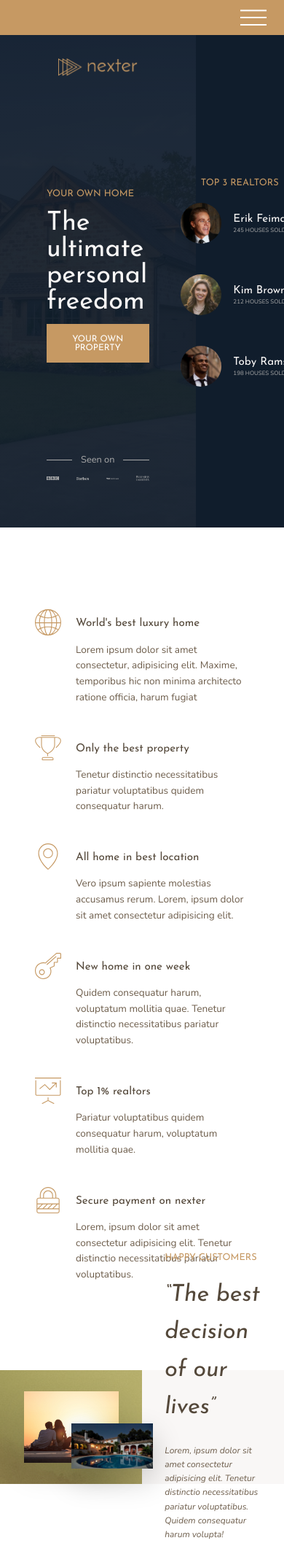
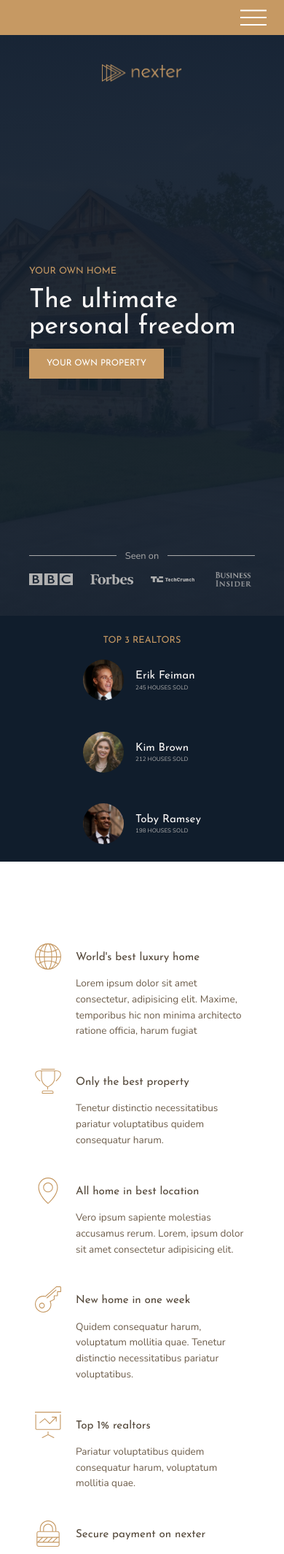
Before and after one commit to anhtran304/nexter, a PHP site: page / in a window 390 px wide; the page is wider, and only the part inside the window is pictured. Shown: the top 2130 px of that part at 73% size. Run offline with PHP 8.4, Linux system fonts and the light colour scheme.

Commit message:
Finish media query

```diff
--- a/css/style.css
+++ b/css/style.css
@@ -26,6 +26,9 @@
     .container {
       grid-template-rows: 6rem 80vh min-content 40vw repeat(3, min-content);
       grid-template-columns: [full-start] minmax(6rem, 1fr) [center-start] repeat(8, [col-start] minmax(min-content, 14rem) [col-end]) [center-end] minmax(6rem, 1fr) [full-end]; } }
+  @media only screen and (max-width: 50em) {
+    .container {
+      grid-template-rows: 6rem calc(100vh - 6rem); } }
 
 .heading-1, .heading-2, .heading-3, .heading-4 {
   font-family: "Josefin Sans", sans-serif;
@@ -134,6 +137,12 @@
   grid-template-columns: minmax(min-content, max-content);
   row-gap: 1.5rem;
   justify-content: center; }
+  @media only screen and (max-width: 50em) {
+    .header {
+      grid-column: 1 / -1; } }
+  @media only screen and (max-width: 37.5em) {
+    .header {
+      padding: 5rem; } }
   .header__logo {
     height: 3rem;
     justify-self: center; }
@@ -172,12 +181,21 @@
   justify-content: center;
   row-gap: 2rem;
   justify-items: center; }
+  @media only screen and (max-width: 50em) {
+    .realtors {
+      grid-column: 1 / -1; } }
   .realtors__list {
     display: grid;
     grid-template-columns: min-content max-content;
     column-gap: 2rem;
     row-gap: 5vh;
     align-items: center; }
+    @media only screen and (max-width: 50em) {
+      .realtors__list {
+        grid-template-columns: repeat(3, min-content max-content); } }
+    @media only screen and (max-width: 37.5em) {
+      .realtors__list {
+        grid-template-columns: min-content max-content; } }
   .realtors__img {
     width: 7rem;
     border-radius: 50%;
@@ -213,16 +231,25 @@
   background-color: #c69963;
   grid-column: full-start / col-end 4;
   background-image: linear-gradient(rgba(198, 153, 99, 0.5), rgba(198, 153, 99, 0.5)), url(../img/back.jpg);
+  background-size: cover;
   display: grid;
   grid-template-rows: repeat(6, 1fr);
   grid-template-columns: repeat(6, 1fr);
   align-items: center; }
+  @media only screen and (max-width: 50em) {
+    .story__pictures {
+      grid-column: 1 / -1;
+      padding: 6rem; } }
 
 .story__img-1 {
   width: 100%;
   grid-row: 2 / 6;
   grid-column: 2 / 6;
   box-shadow: 0 2rem 5rem rgba(0, 0, 0, 0.1); }
+  @media only screen and (max-width: 50em) {
+    .story__img-1 {
+      grid-column: 1 / 5;
+      grid-row: 1 / -1; } }
 
 .story__img-2 {
   width: 115%;
@@ -230,6 +257,10 @@
   grid-column: 4 / 7;
   z-index: 20;
   box-shadow: 0 2rem 5rem rgba(0, 0, 0, 0.2); }
+  @media only screen and (max-width: 50em) {
+    .story__img-2 {
+      grid-row: 1 / -1;
+      width: 100%; } }
 
 .story__content {
   background-color: #f9f7f6;
@@ -244,6 +275,10 @@
   display: grid;
   align-content: center;
   justify-items: start; }
+  @media only screen and (max-width: 50em) {
+    .story__content {
+      grid-column: 1 / -1;
+      grid-row: 5 / 6; } }
 
 .story__text {
   font-size: 1.5rem;
--- a/sass/_base.scss
+++ b/sass/_base.scss
@@ -19,6 +19,9 @@
 
 $bp-large: 62.5em; // 1000px
 
+$bp-medium: 50em; // 800px
+
+$bp-small: 37.5em; // 600px
 *,
 *::before,
 *::after {
@@ -52,4 +55,8 @@
         grid-template-rows: 6rem 80vh min-content 40vw repeat(3, min-content);
         grid-template-columns: [full-start] minmax(6rem, 1fr) [center-start] repeat(8, [col-start] minmax(min-content, 14rem) [col-end]) [center-end] minmax(6rem, 1fr) [full-end];
     }
+
+    @media only screen and (max-width: $bp-medium) {
+        grid-template-rows: 6rem calc(100vh - 6rem);
+    }
 }
--- a/sass/_header.scss
+++ b/sass/_header.scss
@@ -13,6 +13,14 @@
     grid-template-columns: minmax(min-content, max-content);
     row-gap: 1.5rem;
     justify-content: center;
+
+    @media only screen and (max-width: $bp-medium) {
+        grid-column: 1 / -1;
+    }
+
+    @media only screen and (max-width: $bp-small) {
+        padding: 5rem;
+    }
 
     &__logo {
         height: 3rem;
--- a/sass/_realtors.scss
+++ b/sass/_realtors.scss
@@ -9,12 +9,24 @@
     row-gap: 2rem;
     justify-items: center;
 
+    @media only screen and (max-width: $bp-medium) {
+        grid-column: 1 / -1;
+    }
+
     &__list {
         display: grid;
         grid-template-columns: min-content max-content;
         column-gap: 2rem;
         row-gap: 5vh;
         align-items: center;
+
+        @media only screen and (max-width: $bp-medium) {
+            grid-template-columns: repeat(3, min-content max-content);
+        }
+
+        @media only screen and (max-width: $bp-small) {
+            grid-template-columns: min-content max-content;
+        }
     }
 
     &__img {
--- a/sass/_story.scss
+++ b/sass/_story.scss
@@ -3,11 +3,17 @@
         background-color: $color-primary;
         grid-column: full-start / col-end 4;
         background-image: linear-gradient(rgba($color-primary, .5), rgba($color-primary, .5)), url(../img/back.jpg);
+        background-size: cover;
 
         display: grid;
         grid-template-rows: repeat(6, 1fr);
         grid-template-columns: repeat(6, 1fr);
         align-items: center;
+
+        @media only screen and (max-width: $bp-medium) {
+            grid-column: 1 / -1;
+            padding: 6rem;
+        }
     }
 
     &__img-1 {
@@ -15,6 +21,11 @@
         grid-row: 2 / 6;
         grid-column: 2 / 6;
         box-shadow: 0 2rem 5rem rgba($color: #000000, $alpha: .1);
+
+        @media only screen and (max-width: $bp-medium) {
+            grid-column: 1 / 5;
+            grid-row: 1 / -1;
+        }
     }
 
     &__img-2 {
@@ -23,6 +34,11 @@
         grid-column: 4 / 7;
         z-index: 20;
         box-shadow: 0 2rem 5rem rgba($color: #000000, $alpha: .2);
+
+        @media only screen and (max-width: $bp-medium) {
+            grid-row: 1 / -1;
+            width: 100%;
+        }
     }
 
     &__content {
@@ -41,6 +57,10 @@
         align-content: center;
         justify-items: start;
 
+        @media only screen and (max-width: $bp-medium) {
+            grid-column: 1 / -1;
+            grid-row: 5 / 6;
+        }
 
     }
 
```
